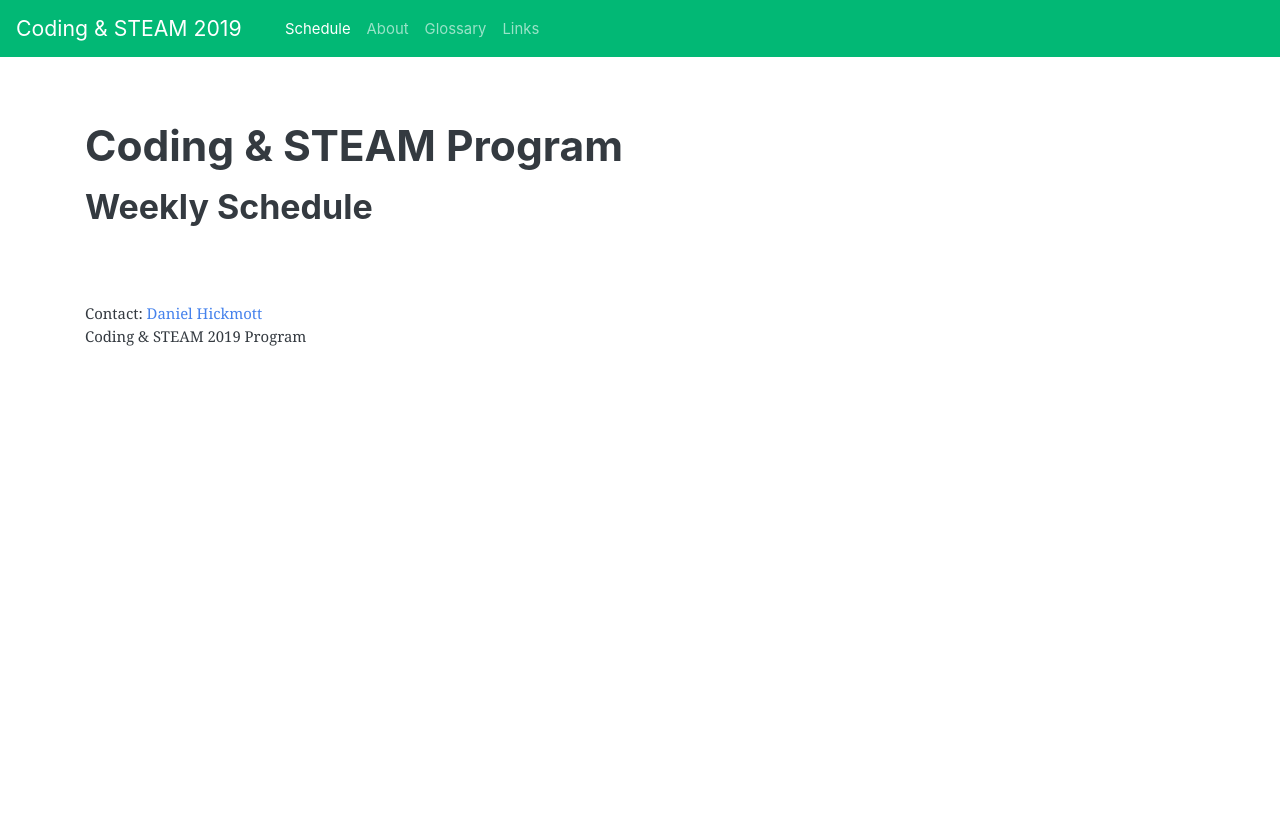
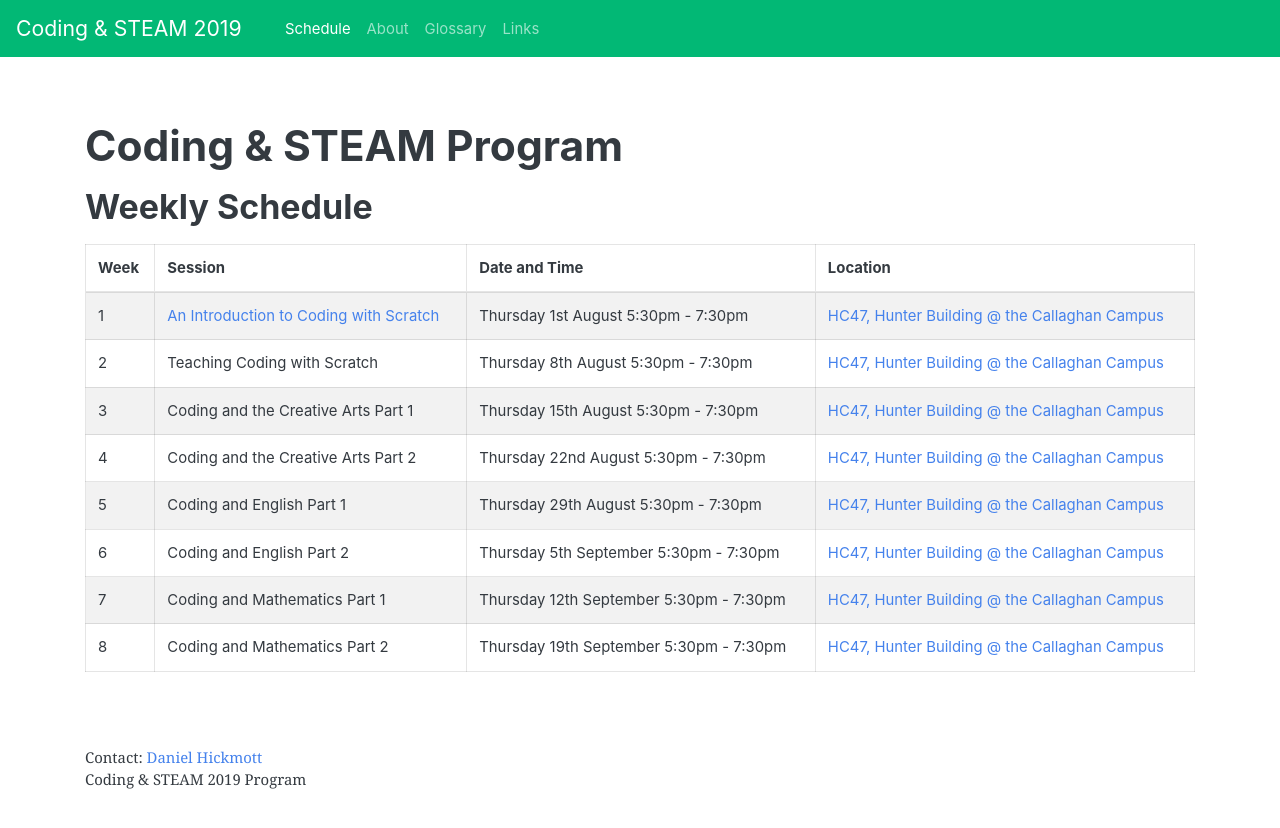
Before and after one commit to cs4s/steam-2019, a Jekyll site: the page built from index.md, in a window 1280 px wide. Shown: the top 828 px of the page. Built offline with Jekyll 4.4.1, drawn with Linux system fonts in a browser that asks for light colours.

Commit message:
Adds schedules and markdownify on program index page

```diff
--- a/index.md
+++ b/index.md
@@ -6,3 +6,6 @@ title: Coding & STEAM 2019 - Schedule
 # Coding & STEAM Program
 
 ## Weekly Schedule
+
+{% capture program_schedule %}{% include_relative schedules/week-1-schedule.md %}{% endcapture %}
+{{ program_schedule | markdownify }}
--- /dev/null
+++ b/schedules/week-1-schedule.md
@@ -0,0 +1,11 @@
+| Week | Session                                          | Date and Time                           | Location                                                                                                  |
+| ---- | ------------------------------------------------ | --------------------------------------- | --------------------------------------------------------------------------------------------------------- |
+| 1    | [An Introduction to Coding with Scratch](week-1) | Thursday 1st August 5:30pm - 7:30pm     | [HC47, Hunter Building @ the Callaghan Campus](https://studentvip.com.au/newcastle/newcastle/maps/103159) |
+| 2    | Teaching Coding with Scratch                     | Thursday 8th August 5:30pm - 7:30pm     | [HC47, Hunter Building @ the Callaghan Campus](https://studentvip.com.au/newcastle/newcastle/maps/103159) |
+| 3    | Coding and the Creative Arts Part 1              | Thursday 15th August 5:30pm - 7:30pm    | [HC47, Hunter Building @ the Callaghan Campus](https://studentvip.com.au/newcastle/newcastle/maps/103159) |
+| 4    | Coding and the Creative Arts Part 2              | Thursday 22nd August 5:30pm - 7:30pm    | [HC47, Hunter Building @ the Callaghan Campus](https://studentvip.com.au/newcastle/newcastle/maps/103159) |
+| 5    | Coding and English Part 1                        | Thursday 29th August 5:30pm - 7:30pm    | [HC47, Hunter Building @ the Callaghan Campus](https://studentvip.com.au/newcastle/newcastle/maps/103159) |
+| 6    | Coding and English Part 2                        | Thursday 5th September 5:30pm - 7:30pm  | [HC47, Hunter Building @ the Callaghan Campus](https://studentvip.com.au/newcastle/newcastle/maps/103159) |
+| 7    | Coding and Mathematics Part 1                    | Thursday 12th September 5:30pm - 7:30pm | [HC47, Hunter Building @ the Callaghan Campus](https://studentvip.com.au/newcastle/newcastle/maps/103159) |
+| 8    | Coding and Mathematics Part 2                    | Thursday 19th September 5:30pm - 7:30pm | [HC47, Hunter Building @ the Callaghan Campus](https://studentvip.com.au/newcastle/newcastle/maps/103159) |
+{: class='table table-striped table-bordered'}
```
Also changed, not shown: schedules/week-2-schedule.md (added, +11 -0 lines), schedules/week-3-schedule.md (added, +11 -0 lines), schedules/week-4-schedule.md (added, +11 -0 lines), schedules/week-5-schedule.md (added, +11 -0 lines), schedules/week-6-schedule.md (added, +11 -0 lines), schedules/week-7-schedule.md (added, +11 -0 lines), schedules/week-8-schedule.md (added, +11 -0 lines).
